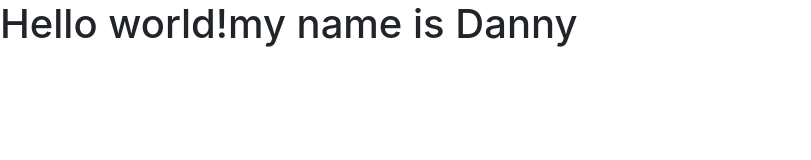
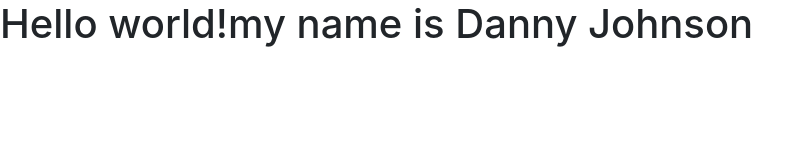
Before and after one commit to dineshkumar2050/all-my-fiels, a plain HTML site: page index.html in a window 1280 px wide. Shown: the whole page, without its empty margins (0-811 px from the left). Drawn offline with nearby package versions, Linux system fonts and the light colour scheme.

Commit message:
I added my name

```diff
--- a/index.html
+++ b/index.html
@@ -10,7 +10,7 @@
     <link rel="stylesheet" href="https://stackpath.bootstrapcdn.com/bootstrap/4.3.1/css/bootstrap.min.css" integrity="sha384-ggOyR0iXCbMQv3Xipma34MD+dH/1fQ784/j6cY/iJTQUOhcWr7x9JvoRxT2MZw1T" crossorigin="anonymous">
   </head>
   <body>
-      <h1>Hello world!my name is Danny   </h1>
+      <h1>Hello world!my name is Danny Johnson  </h1>
 
     <!-- Optional JavaScript -->
     <!-- jQuery first, then Popper.js, then Bootstrap JS -->
```
